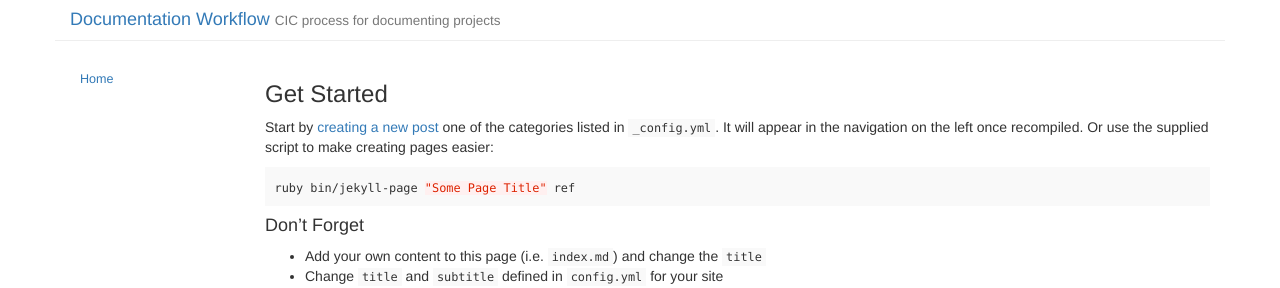
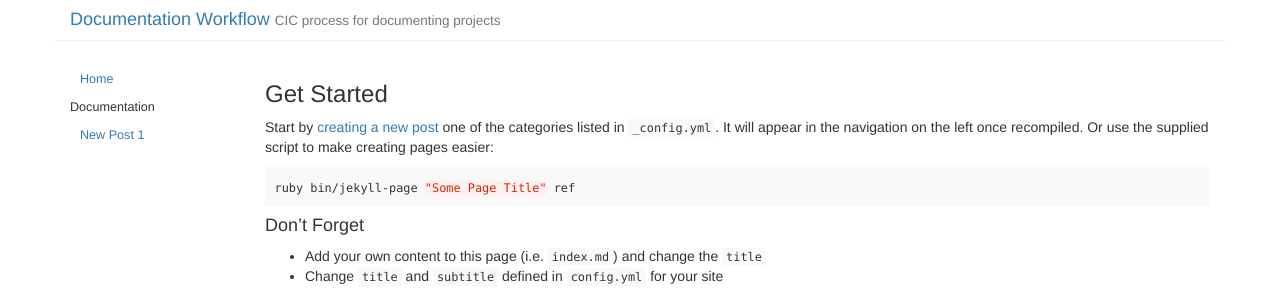
Before and after one commit to andrewresearch/doc-workflow, a Jekyll site: the page built from index.md, in a window 1280 px wide. Shown: the top 288 px of the page. Built offline with Jekyll 4.4.1, drawn with Linux system fonts in a browser that asks for light colours; some of the changed lines change nothing that is shown.

Commit message:
Update 2017-01-12-new-post-1.md

```diff
--- a/_posts/2017-01-12-new-post-1.md
+++ b/_posts/2017-01-12-new-post-1.md
@@ -1,7 +1,8 @@
 ---
-layout: post
+layout: page
 date: 2017-01-12T00:00:00.000Z
 title: New Post 1
+category: doc
 ---
 
 ## test post file
```
